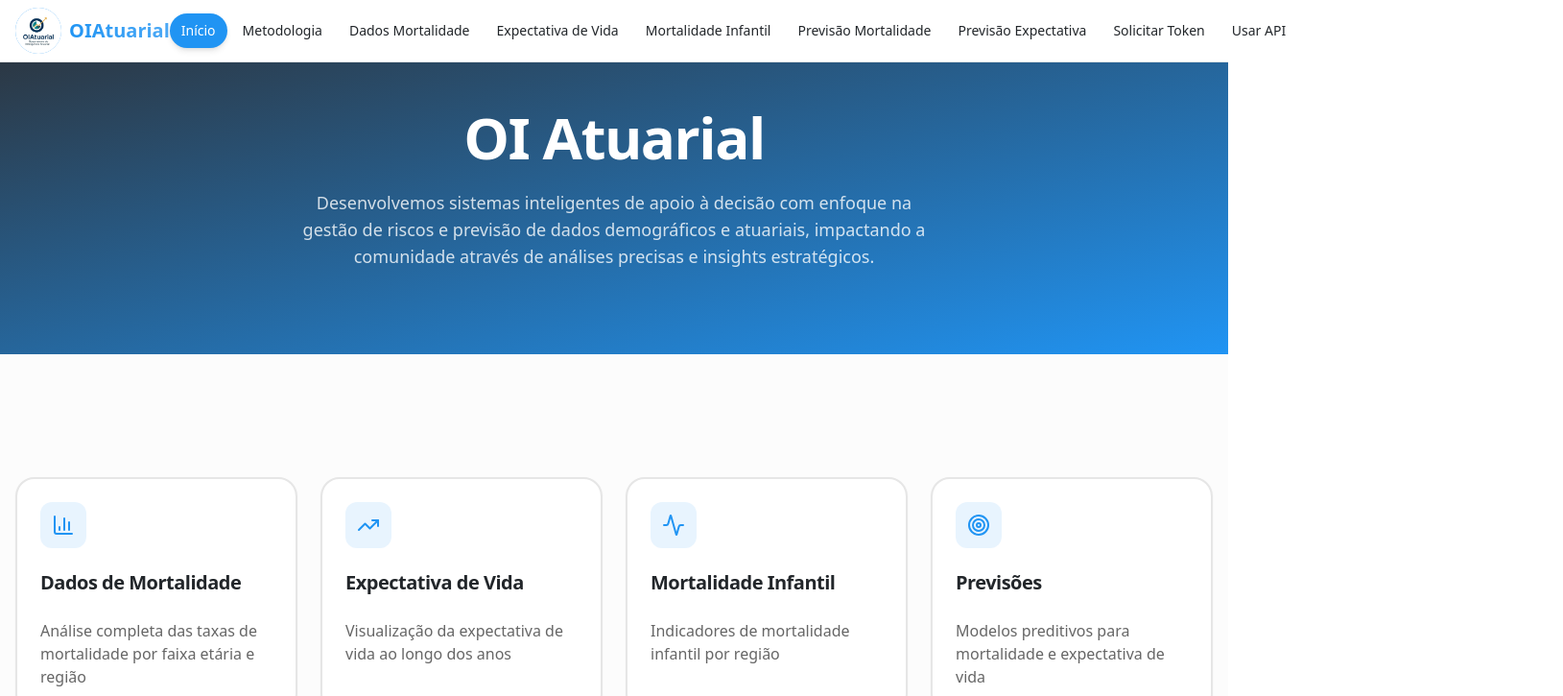
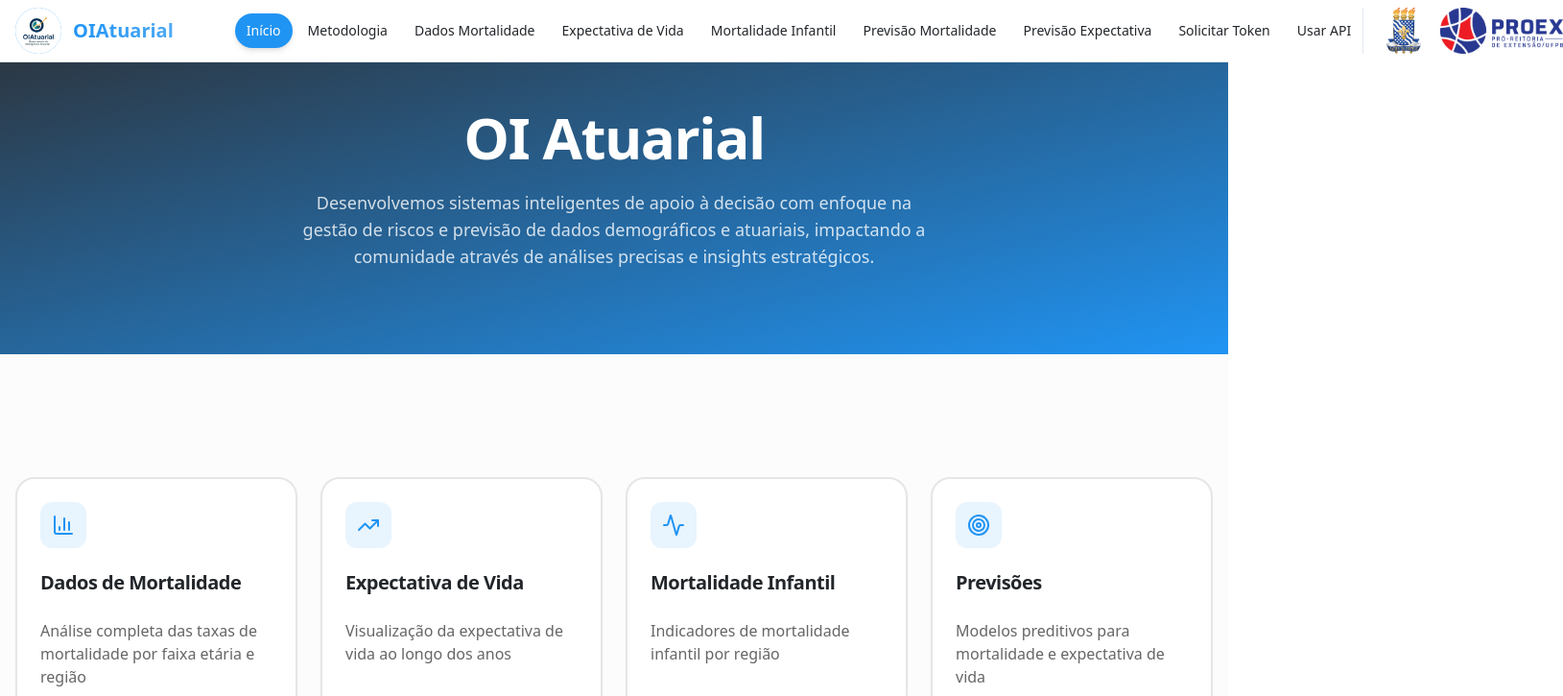
Before and after one commit to Sigerip/frontend, a React (Vite) app: page / in a window 1280 px wide. Shown: the top 725 px of the page at 96% size, 1629 px wide, since content can reach past the window. Built offline with nearby package versions, Linux system fonts and the light colour scheme; the HTML template or start-up script is replaced by a standard one.

Commit message:
estruturando páginas da api

```diff
--- a/src/components/Navigation.tsx
+++ b/src/components/Navigation.tsx
@@ -3,7 +3,6 @@ import { Button } from "@/components/ui/button";
 import { Menu, X } from "lucide-react";
 import { useState } from "react";
 import { cn } from "@/lib/utils";
-import { path } from "d3";
 
 const Navigation = () => {
   const [isOpen, setIsOpen] = useState(false);
@@ -27,7 +26,10 @@ const Navigation = () => {
     <nav className="sticky top-0 z-50 w-full border-b bg-background/95 backdrop-blur supports-[backdrop-filter]:bg-background/60">
       <div className="container mx-auto px-4">
         <div className="flex h-16 items-center justify-between">
-          <Link to="/" className="flex items-center space-x-2">
+
+          {/* LADO ESQUERDO: Logo e Título
+              Adicionado mr-8 xl:mr-16 para afastar o menu "Início" e space-x-3 para afastar o nome da bolinha */}
+          <Link to="/" className="flex items-center space-x-3 mr-8 xl:mr-16 shrink-0">
             <div className="h-12 w-12 rounded-full bg-gradient-to-br from-primary to-primary/80 flex items-center justify-center">
               <img src="/img/logo.jpg" alt="logo" className="h-full w-full rounded-full object-cover" />
             </div>
@@ -36,7 +38,8 @@ const Navigation = () => {
             </span>
           </Link>
 
-          <div className="hidden md:flex items-center space-x-1">
+          {/* CENTRO: Links de Navegação (Desktop) */}
+          <div className="hidden lg:flex items-center space-x-1 w-full justify-start">
             {navItems.map((item) => (
               <Link key={item.path} to={item.path}>
                 <Button
@@ -53,18 +56,40 @@ const Navigation = () => {
             ))}
           </div>
 
+          {/* LADO DIREITO: Apoiadores e Botão Mobile */}
+          <div className="flex items-center gap-4 md:gap-6 shrink-0">
+
+            {/* Imagens dos Apoiadores - Ocultas no Mobile
+                Trocado h-8 para h-12 para aumentar as logos */}
+            <div className="hidden md:flex items-center gap-5 border-l border-slate-200 pl-4 md:pl-6">
+              <img
+                src="/img/brasao.png"
+                alt="Apoiador 1"
+                className="h-12 w-auto object-contain"
+              />
+              <img
+                src="/img/PROEXFULL.png"
+                alt="Apoiador 2"
+                className="h-12 w-auto object-contain"
+              />
+            </div>
+
+            {/* Botão do Menu Mobile */}
             <Button
               variant="ghost"
               size="icon"
-            className="md:hidden"
+              className="lg:hidden"
               onClick={() => setIsOpen(!isOpen)}
             >
               {isOpen ? <X className="h-5 w-5" /> : <Menu className="h-5 w-5" />}
             </Button>
           </div>
 
+        </div>
+
+        {/* Menu Mobile */}
         {isOpen && (
-          <div className="md:hidden py-4 space-y-2 animate-fade-in">
+          <div className="lg:hidden py-4 space-y-2 animate-fade-in">
             {navItems.map((item) => (
               <Link
                 key={item.path}
@@ -79,6 +104,12 @@ const Navigation = () => {
                 </Button>
               </Link>
             ))}
+
+            {/* Apoiadores dentro do Menu Mobile */}
+            <div className="flex items-center justify-center gap-6 pt-4 mt-4 border-t border-slate-200">
+               <img src="/img/brasao.png" alt="Apoiador 1" className="h-10 w-auto object-contain opacity-70" />
+               <img src="/img/PROEXFULL.png" alt="Apoiador 2" className="h-10 w-auto object-contain opacity-70" />
+            </div>
           </div>
         )}
       </div>
--- a/src/pages/CadastroUsuario.tsx
+++ b/src/pages/CadastroUsuario.tsx
@@ -13,13 +13,17 @@ import { useNavigate } from 'react-router-dom';
 
 import { Alert, AlertDescription, AlertTitle } from "@/components/ui/alert";
 import { CheckCircle2, AlertCircle, Key, Mail, Code, Activity } from "lucide-react";
+import { Description } from "@radix-ui/react-toast";
+
+
 
 const formSchema = z.object({
     nome: z.string().min(1, "O nome é obrigatório"),
     email: z.string().email("Email inválido"),
     uso: z.enum(["academico", "profissional", "pessoal"], {
         errorMap: () => ({ message: "Selecione um uso válido" })
-    })
+    }),
+    descricao: z.string().min(1, "Este campo é obrigatório"),
 });
 
 type FormData = z.infer<typeof formSchema>;
@@ -35,9 +39,12 @@ const CriarUsuario = () => {
         defaultValues: {
             nome: "",
             email: "",
-            uso: "academico"
+            uso: "academico",
+            descricao: "",
         }
     });
+
+    const usoSelecionado = form.watch("uso");
 
     const onSubmit = async (values: FormData) => {
         setIsLoading(true);
@@ -194,6 +201,29 @@ const CriarUsuario = () => {
                                     )}
                                 />
 
+                                <FormField
+                                    control={form.control}
+                                    name="descricao"
+                                    render={({ field }) => (
+                                        <FormItem>
+                                            {/* A Label muda baseada no watch */}
+                                            <FormLabel className="text-slate-700 font-medium">
+                                                {usoSelecionado === "pessoal" ? "Descrição" : "Instituição/Empresa"}
+                                            </FormLabel>
+
+                                            <FormControl>
+                                                {/* O placeholder também muda para ajudar o usuário */}
+                                                <Input
+                                                    placeholder={usoSelecionado === "pessoal" ? "Descreva brevemente o uso..." : "Nome da Instituição ou Empresa"}
+                                                    {...field}
+                                                    className="border-slate-300 focus-visible:ring-blue-500"
+                                                />
+                                            </FormControl>
+                                            <FormMessage />
+                                        </FormItem>
+                                    )}
+                                />
+
                                 {message && (
                                     <Alert variant={message.type === 'error' ? "destructive" : "default"} className={`mt-4 ${message.type === 'success' ? "border-green-500 bg-green-50 text-green-900" : ""}`}>
                                         {message.type === 'success' ? <CheckCircle2 className="h-4 w-4 text-green-600" /> : <AlertCircle className="h-4 w-4" />}
```
Also changed, not shown: 1 other file (tests, documents, lock files or other folders). Lines whose indentation alone changed are shown as unchanged.
